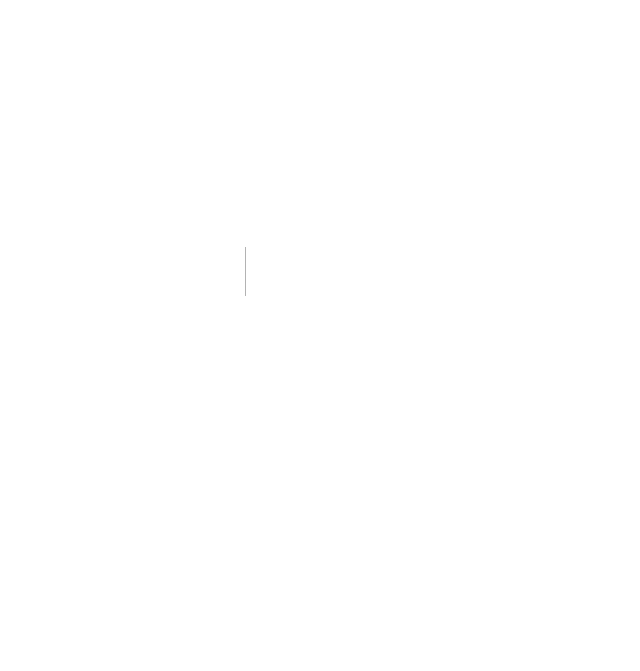
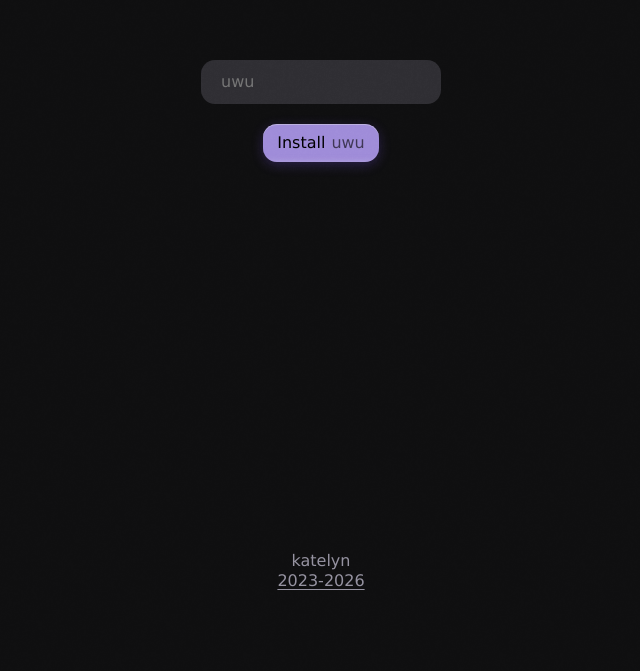
Before and after one commit to katelyynn/bleh-www, a Next.js app: page /sku in a window 1280 px wide. Before the commit this address had no page. Shown: the part 129-800 px from the top of the page, without its empty margins (319-959 px from the left). Built offline with nearby package versions, Linux system fonts and the light colour scheme; a web font is replaced by a local one.

Commit message:
chore: guh

```diff
--- /dev/null
+++ b/src/app/sku/page.module.css
@@ -0,0 +1,22 @@
+.input {
+    appearance: none;
+    font: inherit;
+    border: none;
+    background: hsl(var(--b3));
+    outline: none;
+    padding: 12px 20px;
+    border-radius: 14px;
+}
+
+.main {
+    display: flex;
+    flex-direction: column;
+    justify-content: center;
+    align-items: center;
+    height: 400px;
+    gap: 20px;
+}
+
+.sku {
+    opacity: 0.6;
+}
--- /dev/null
+++ b/src/app/sku/page.tsx
@@ -0,0 +1,24 @@
+'use client';
+
+import React from "react";
+import { Content } from "../_components/content/content";
+import { Section } from "../_components/section/section";
+import styles from "./page.module.css";
+import { Button } from "../_components/button/button";
+
+export default function Page() {
+    const [sku, setSku] = React.useState('uwu');
+
+    return (
+        <Section>
+            <Content>
+                <div className={styles.main}>
+                    <input className={styles.input} onChange={(e) => setSku(e.target.value || 'uwu')} placeholder="uwu" />
+                    <Button primary link={`https://github.com/katelyynn/bleh/raw/${sku}/fm/bleh.user.js`}>
+                        Install <i className={styles.sku}>{sku}</i>
+                    </Button>
+                </div>
+            </Content>
+        </Section>
+    )
+}
```
